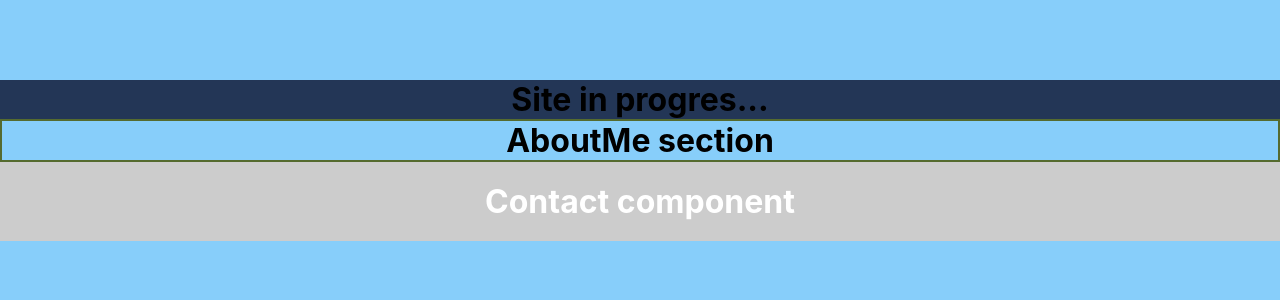
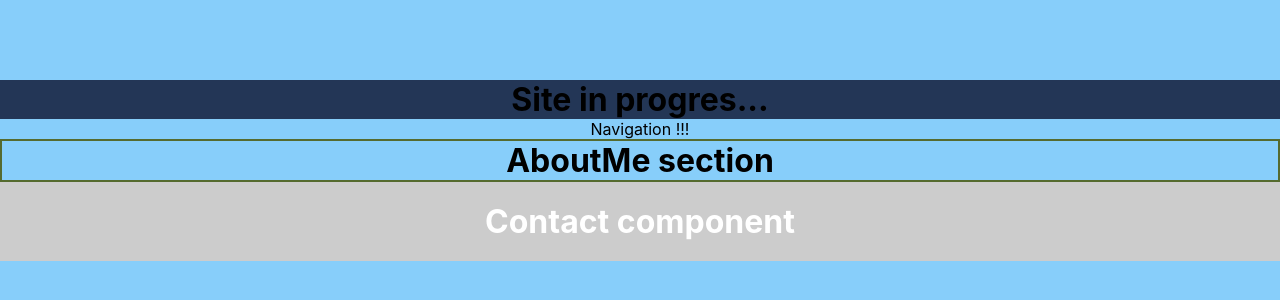
Before and after one commit to kato86/Portfolio_v2, a React (Create React App) app: page / in a window 1280 px wide. Shown: the part 176-476 px from the top of the page. Built offline with nearby package versions, Linux system fonts and the light colour scheme.

Commit message:
Import Navigation to MySite component

```diff
--- a/src/containers/MySite/MySite.js
+++ b/src/containers/MySite/MySite.js
@@ -2,9 +2,11 @@ import React from "react";
 
 import AboutMe from "../../components/AboutMe/AboutMe";
 import Contact from "../../components/Contact/Contact";
+import Navigation from "../../components/Navigation/Navigation";
 
 const mySite = props => (
   <div>
+    <Navigation />
     <AboutMe />
     <Contact />
   </div>
```
